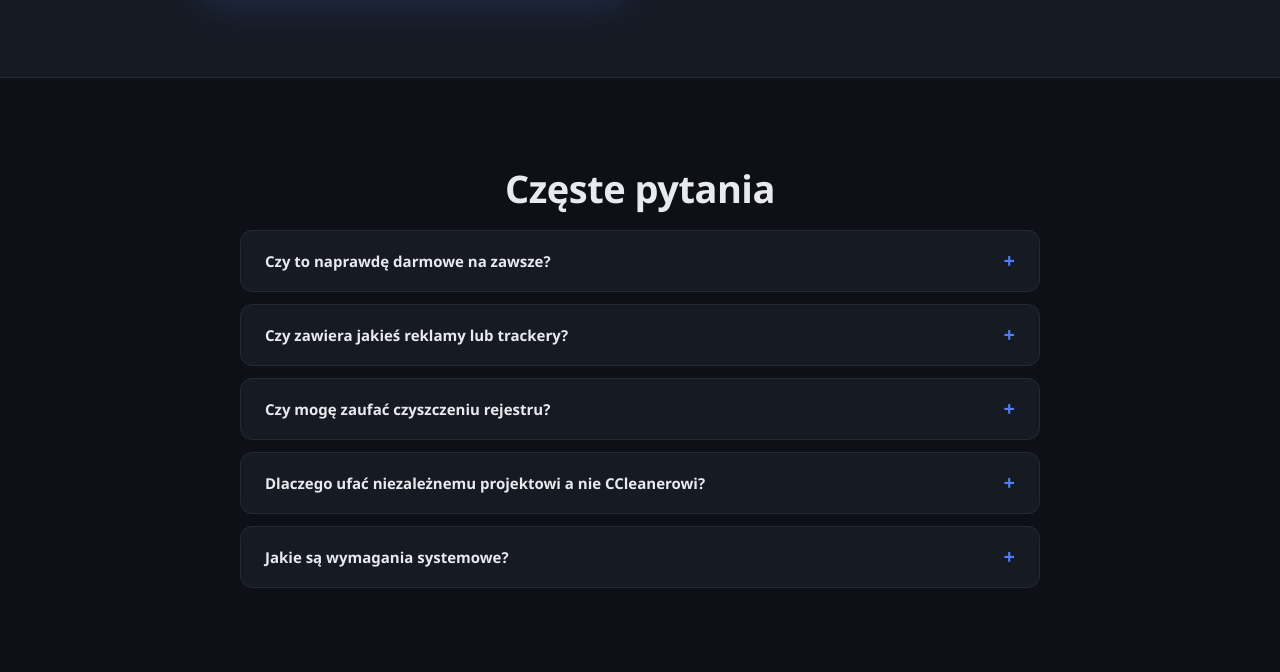
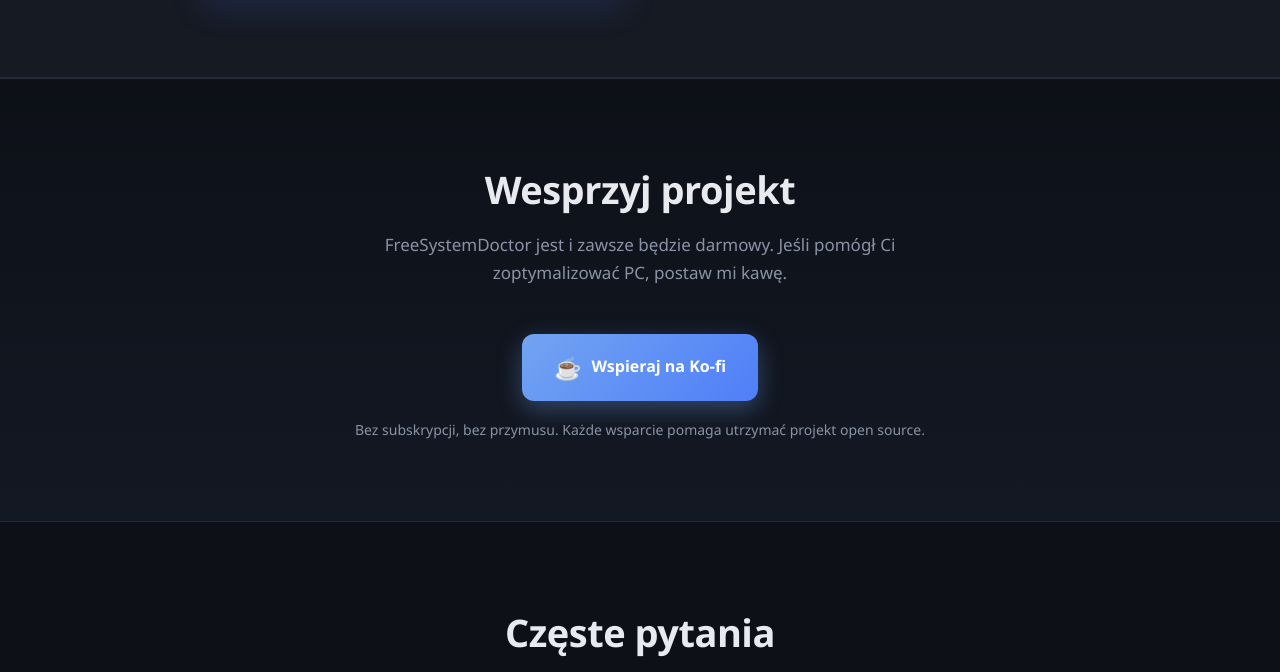
Before and after one commit to caytec/freesystemdoctor, a plain HTML site: page index.html in a window 1280 px wide. Shown: the part 4141-4813 px from the top of the page. Drawn offline with Linux system fonts and the light colour scheme.

Commit message:
feat: add Ko-fi donate button on website and in app sidebar
Website:
- New 'Wesprzyj projekt' section on landing with prominent CTA
- Floating Ko-fi widget on all pages (index/changelog/aktualizacje)
- Styled donate button matching app accent colors

App (rebuilt EXE):
- Donate link in sidebar above version label, opens browser
- 'Support the Project' card in Settings with Ko-fi button
- Both link to ko-fi.com/F1F51O3A4A

```diff
--- a/index.html
+++ b/index.html
@@ -226,6 +226,20 @@
   </div>
 </section>
 
+<section class="support-section">
+  <div class="container">
+    <h2 class="section-title">Wesprzyj projekt</h2>
+    <p class="section-sub">FreeSystemDoctor jest i zawsze będzie darmowy. Jeśli pomógł Ci zoptymalizować PC, postaw mi kawę.</p>
+    <div class="support-cta">
+      <a href="https://ko-fi.com/F1F51O3A4A" target="_blank" rel="noopener" class="kofi-btn">
+        <span class="kofi-emoji">☕</span>
+        <span>Wspieraj na Ko-fi</span>
+      </a>
+      <p class="support-note">Bez subskrypcji, bez przymusu. Każde wsparcie pomaga utrzymać projekt open source.</p>
+    </div>
+  </div>
+</section>
+
 <section class="faq-section">
   <div class="container">
     <h2 class="section-title">Częste pytania</h2>
@@ -269,5 +283,8 @@
   </div>
 </footer>
 
+<script src='https://storage.ko-fi.com/cdn/widget/Widget_2.js'></script>
+<script>kofiwidget2.init('Support me on Ko-fi', '#72a4f2', 'F1F51O3A4A');kofiwidget2.draw();</script>
+
 </body>
 </html>
--- a/style.css
+++ b/style.css
@@ -388,6 +388,42 @@
   color: var(--fg2);
 }
 
+/* ── Support / Ko-fi section ── */
+.support-section {
+  background: linear-gradient(180deg, transparent, rgba(114,164,242,.06));
+  border-top: 1px solid var(--border);
+  border-bottom: 1px solid var(--border);
+}
+.support-cta {
+  text-align: center;
+}
+.kofi-btn {
+  display: inline-flex;
+  align-items: center;
+  gap: 10px;
+  padding: 16px 32px;
+  background: linear-gradient(135deg, #72a4f2, #4f7ef8);
+  color: white;
+  font-weight: 700;
+  font-size: 16px;
+  border-radius: 12px;
+  box-shadow: 0 8px 24px rgba(114,164,242,.35);
+  transition: transform .12s, box-shadow .12s;
+}
+.kofi-btn:hover {
+  color: white;
+  transform: translateY(-2px);
+  box-shadow: 0 14px 32px rgba(114,164,242,.55);
+}
+.kofi-emoji {
+  font-size: 22px;
+}
+.support-note {
+  margin-top: 18px;
+  color: var(--fg2);
+  font-size: 14px;
+}
+
 /* ── FAQ ── */
 .faq {
   background: var(--panel);
```
Also changed, not shown: aktualizacje.html (+3 -0 lines), changelog.html (+3 -0 lines).
